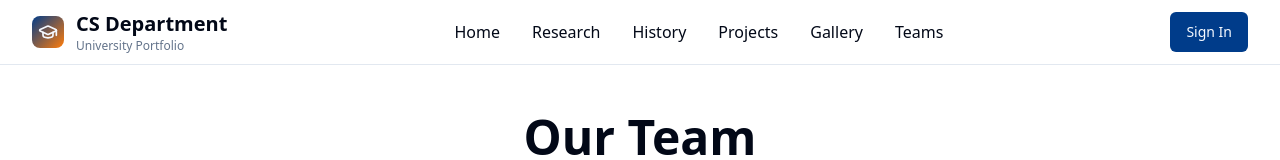
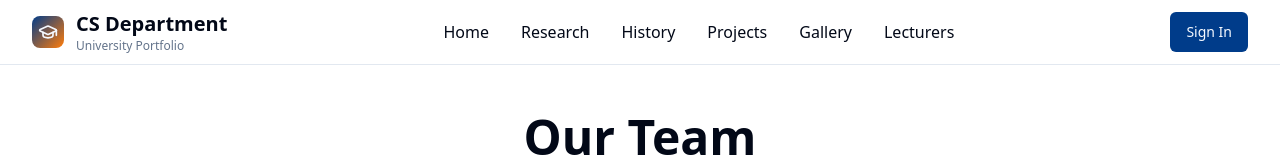
Before and after one commit to Najite/portfolio-department, a React (Vite) app: page /teams in a window 1280 px wide. Shown: the top 160 px of the page. Built offline with nearby package versions, Linux system fonts and the light colour scheme.

Commit message:
Updated Header.tsx

```diff
--- a/src/components/layout/Header.tsx
+++ b/src/components/layout/Header.tsx
@@ -40,7 +40,7 @@ const Header = () => {
               Gallery
             </Link>
             <Link to="/teams" className="text-foreground hover:text-primary transition-colors">
-              Teams
+              Lecturers
             </Link>
           </nav>
 
```
